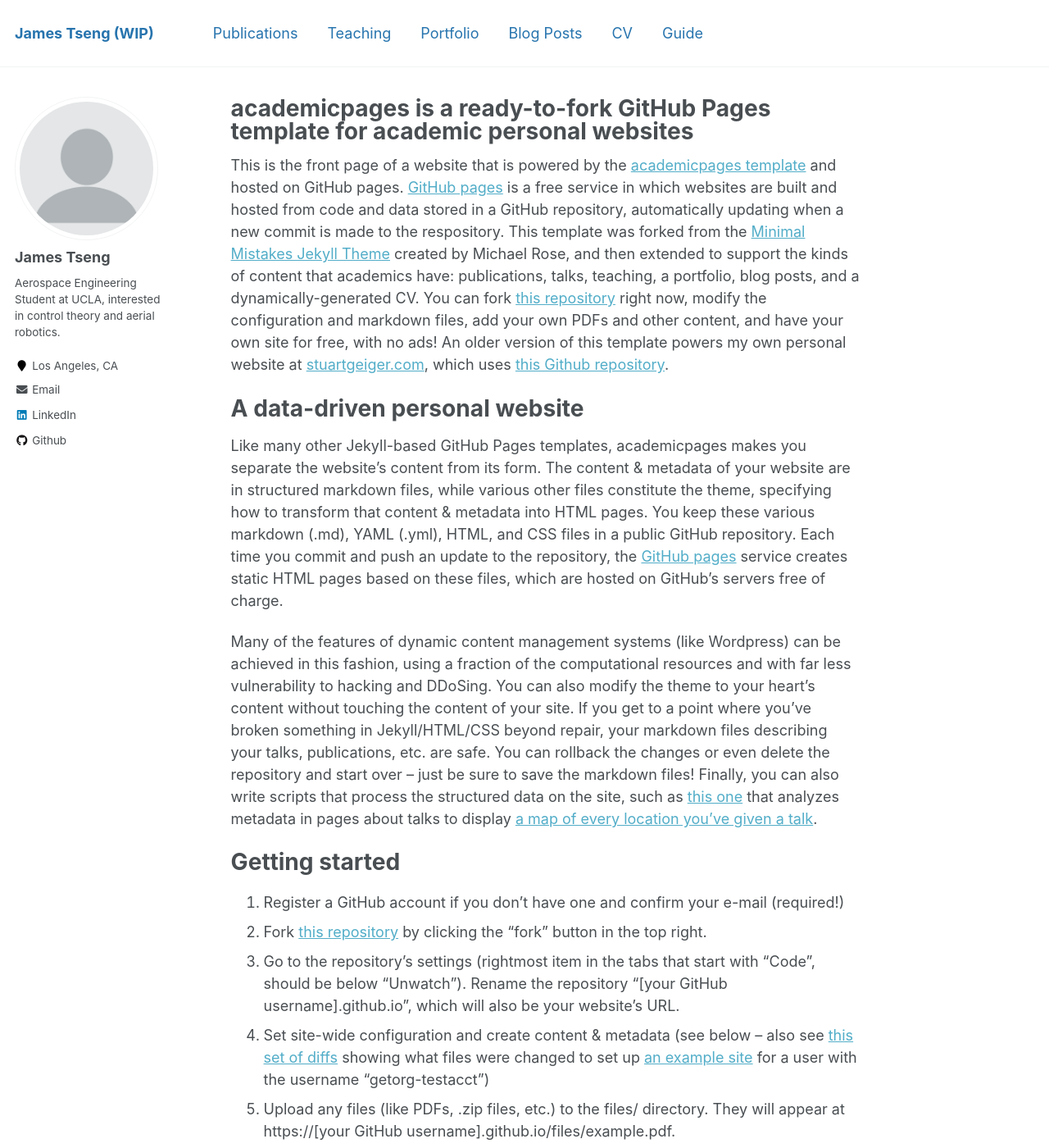
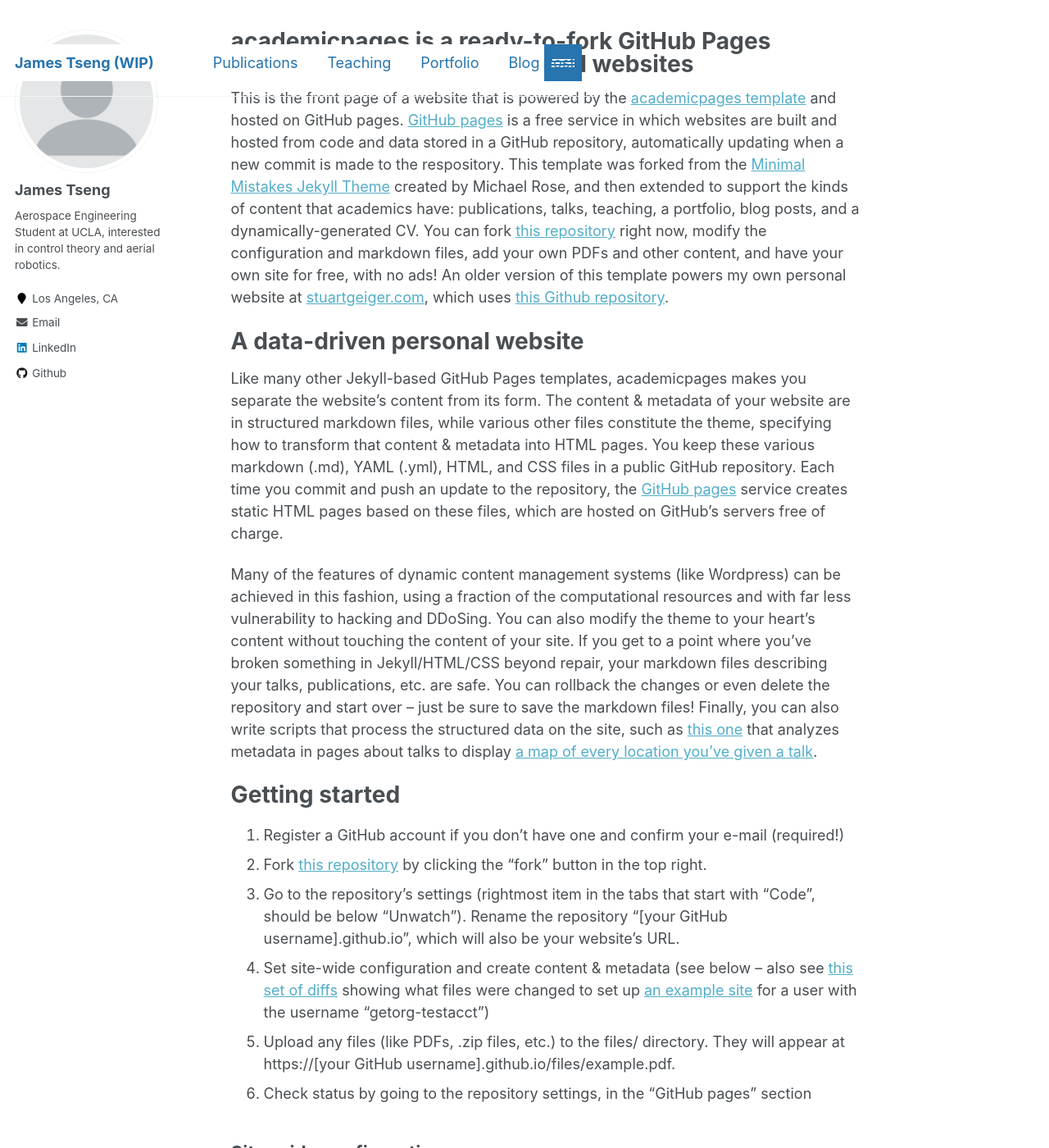
Before and after one commit to jtfa22/jtfa22-github.io, a Jekyll site: the page built from _pages/about.md, in a window 1280 px wide and 1400 px high. Shown: the whole window at 82% size. Built offline with Jekyll 4.4.1, drawn with Linux system fonts in a browser that asks for light colours.

Commit message:
Fix masthead

```diff
--- a/_sass/_masthead.scss
+++ b/_sass/_masthead.scss
@@ -3,8 +3,7 @@
    ========================================================================== */
 
 .masthead {
-  position: -webkit-sticky; /* Safari */
-  position: sticky;
+  position: fixed;
   // position: relative;
   border-bottom: 1px solid $border-color;
   -webkit-animation: intro 0.3s both;
```
